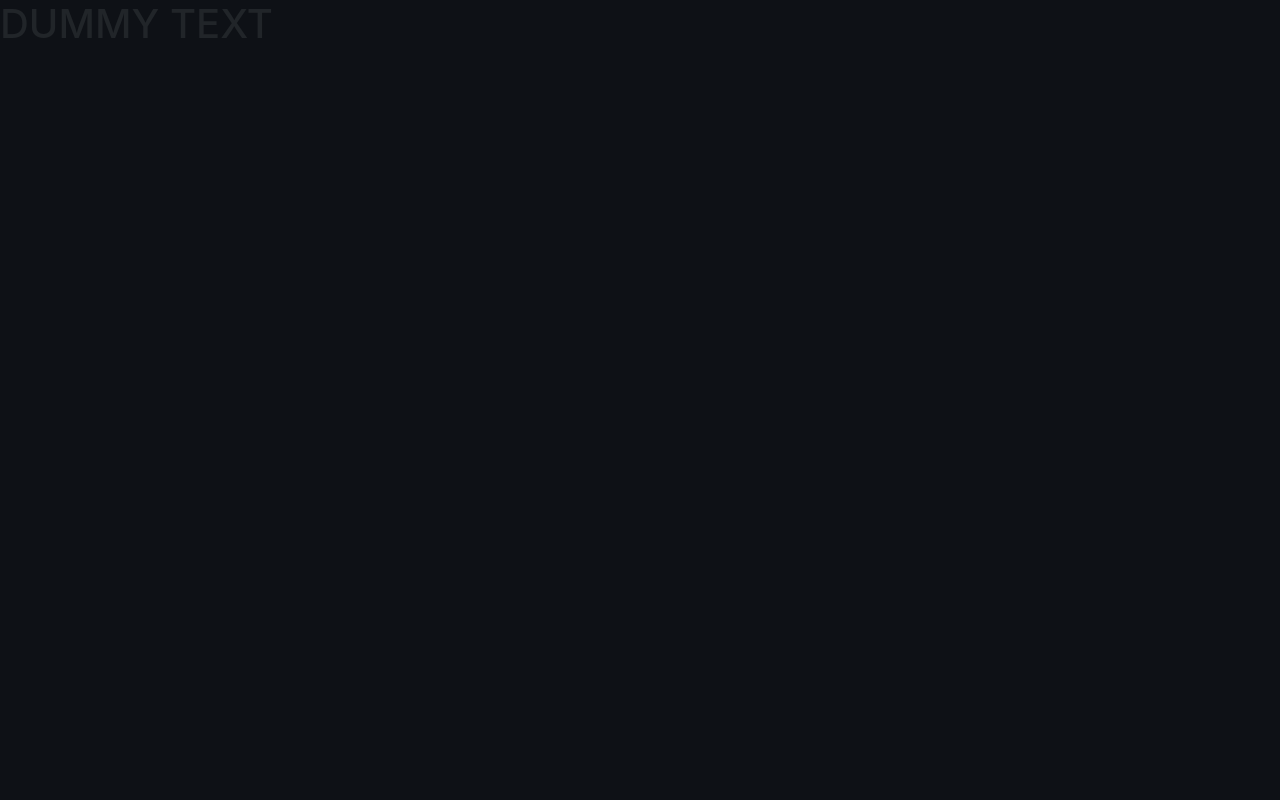
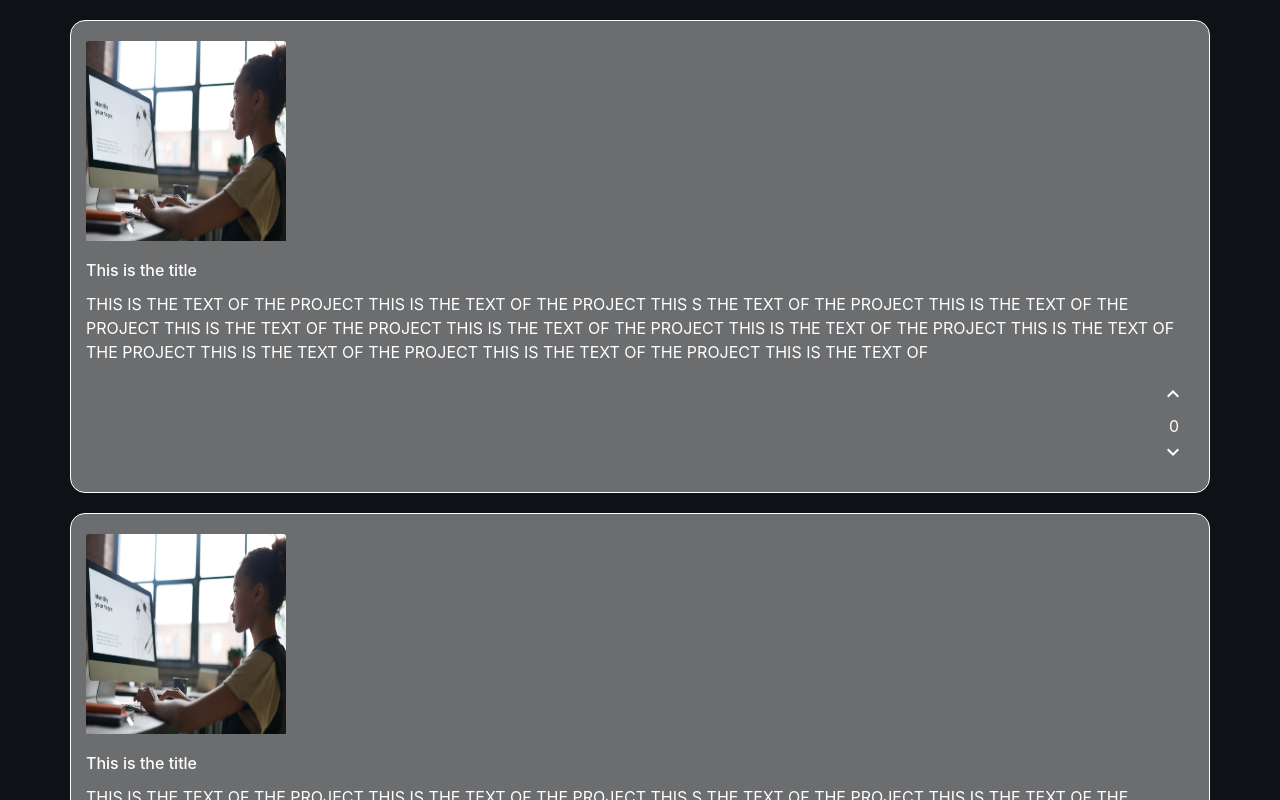
Before and after one commit to MK-IE/create-react-investment, a React (Create React App) app: page / in a window 1280 px wide. Both pictures are taken after a click on the button "CREATE ACCOUNT". Shown: the top 800 px of the page. Built offline with nearby package versions, Linux system fonts and the light colour scheme.

Commit message:
Fixed loading with node modules

```diff
--- a/public/index.html
+++ b/public/index.html
@@ -3,12 +3,18 @@
   <head>
     <meta charset="utf-8" />
     <meta name="viewport" content="width=device-width, initial-scale=1" />
-    <link rel="stylesheet" href="https://maxcdn.bootstrapcdn.com/bootstrap/4.0.0/css/bootstrap.min.css" integrity="sha384-Gn5384xqQ1aoWXA+058RXPxPg6fy4IWvTNh0E263XmFcJlSAwiGgFAW/dAiS6JXm" crossorigin="anonymous">
-    <link rel="stylesheet" href="https://fonts.googleapis.com/icon?family=Material+Icons">
+    <link
+      rel="stylesheet"
+      href="https://maxcdn.bootstrapcdn.com/bootstrap/4.3.1/css/bootstrap.min.css"
+    />
+    <link
+      rel="stylesheet"
+      href="https://fonts.googleapis.com/icon?family=Material+Icons"
+    />
     <title>CS 385</title>
   </head>
   <body>
     <noscript>You need to enable JavaScript to run this app.</noscript>
-    <div id = "root"></div>
+    <div id="root"></div>
   </body>
 </html>
--- a/src/website_components/App.js
+++ b/src/website_components/App.js
@@ -22,7 +22,6 @@ class App extends Component {
     this.setState({ loginA: true });
   }
   switchPages() {
-    console.log(this.state.createA);
     switch (true) {
       case this.state.createA:
         return <CreateAccount />;
--- a/src/website_components/CreateAccount.js
+++ b/src/website_components/CreateAccount.js
@@ -1,16 +1,20 @@
 import React from "react";
 import { Component } from "react";
+import ElementDisplay from "./ElementDisplay";
 
 class CreateAccount extends Component {
   constructor(props) {
     super(props);
+    this.n = [...Array(10).keys()];
+    this.state = {
+      isLoading: false
+    };
   }
   render() {
-    return (
-      <div>
-        <h1>DUMMY TEXT</h1>
-      </div>
-    );
+    const items = this.n.map(e => (
+      <ElementDisplay key={e.toString()}></ElementDisplay>
+    ));
+    return <div>{items}</div>;
   }
 }
 
--- a/src/website_components/ElementDisplay.js
+++ b/src/website_components/ElementDisplay.js
@@ -20,7 +20,11 @@ class ElementDisplay extends Component {
   render() {
     return (
       <div className="user-projects container card">
-        <img src={pImage} className="img-user-projects card-img-top"></img>
+        <img
+          src={pImage}
+          className="img-user-projects card-img-top"
+          alt="project image"
+        ></img>
         <div className="cardBody">
           <h6 className="card-title">This is the title</h6>
           <p className="card-text">
--- a/src/website_components/css/style.css
+++ b/src/website_components/css/style.css
@@ -5,6 +5,7 @@
 */
 body {
   background: #0e1116;
+  height: 100%;
 }
 .nav-bar {
   color: black;
@@ -24,7 +25,12 @@ body {
   border-radius: 15px;
   padding-top: 20px;
   padding-bottom: 20px;
-  width: 800px;
+}
+
+.img-user-projects {
+  width: 200px;
+  height: 200px;
+  margin-bottom: 20px;
 }
 
 .like-btn,
@@ -55,8 +61,6 @@ body {
   outline: 0;
 }
 
-.img-user-projects {
-  width: 200px;
-  height: 200px;
-  margin-bottom: 20px;
+.load-screen {
+  height: 100vh;
 }
```
Also changed, not shown: src/website_components/LoadingScreen.js (added, +15 -0 lines), 1 other file (tests, documents, lock files or other folders).
